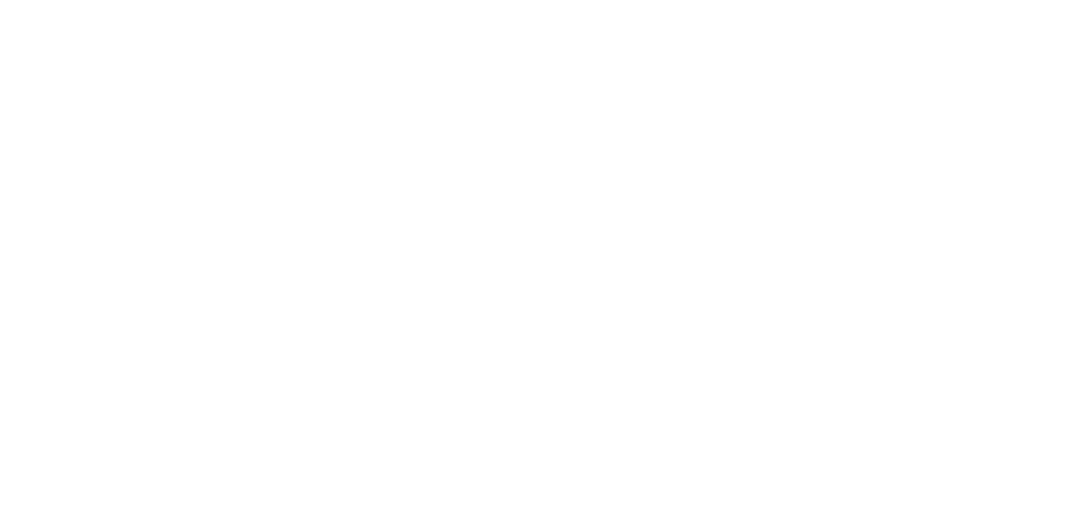
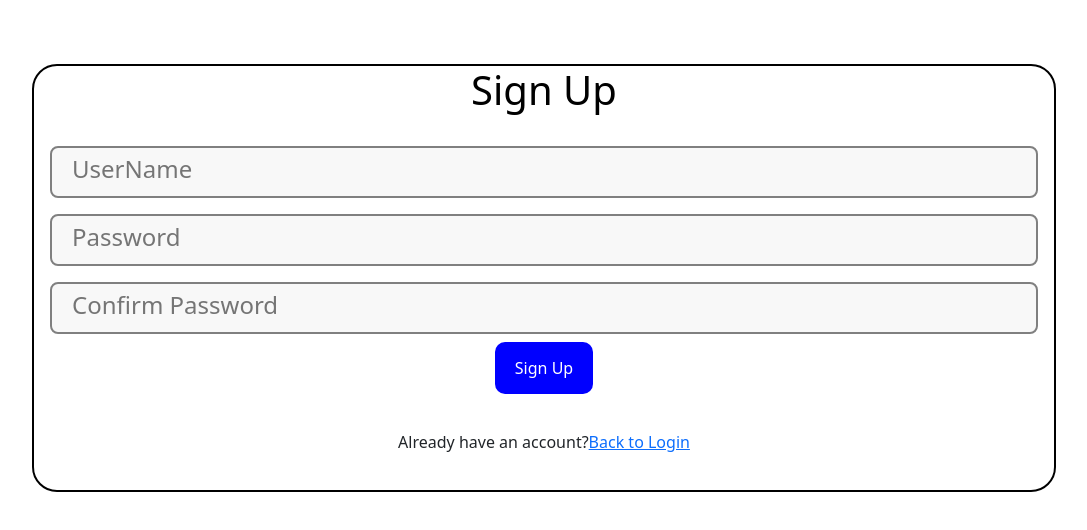
Before and after one commit to CMPUT404F22ProjectTeam/WebApplicationProject, a React (Create React App) app in the folder frontend/my-app/: page /signup in a window 1280 px wide. Before the commit this address had no page. Shown: the top 530 px of the page, without its empty margins (96-1183 px from the left). Built offline with nearby package versions, Linux system fonts and the light colour scheme.

Commit message:
signup&login

```diff
--- a/frontend/my-app/src/App.js
+++ b/frontend/my-app/src/App.js
@@ -7,6 +7,8 @@ import FriendPage from './views/friend/FriendPage';
 import Post from './views/home/Post'
 import EditProfile from './views/home/editProfile';
 import OtherUserPage from './views/world/otherUserPage'
+import Login from './views/login/Login';
+import Signup from './views/login/Signup';
 import "bootstrap/dist/css/bootstrap.min.css";
 
 
@@ -15,12 +17,14 @@ export default function App() {
   return (
     <Router>
       <Routes>
-        <Route exact path='/' element={< HomePage />}></Route>
+        <Route exact path='/' element={< Login />}></Route>
 
+        <Route exact path='/signup' element={< Signup />}></Route>
+        <Route exact path='/home' element={< HomePage />}></Route>
         <Route exact path='/world' element={< WorldPage />}></Route>
         <Route exact path='/message' element={< MessagePage />}></Route>
         <Route exact path='/friend' element={< FriendPage />}></Route>
-        <Route exact path='/Post' element={< Post />}></Route>
+        <Route exact path='/home/Post' element={< Post />}></Route>
         <Route path="/authors/:author_id/posts" element={< Post />} />
         <Route path="/authors/:author_id" element={< HomePage />} />
         <Route exact path='/editProfile' element={< EditProfile />}></Route>
--- a/frontend/my-app/src/components/Navbar/NavbarData.jsx
+++ b/frontend/my-app/src/components/Navbar/NavbarData.jsx
@@ -7,7 +7,7 @@ import GroupIcon from '@mui/icons-material/Group';
 export const SidebarData = [
     {
         icon: <HomeIcon />,
-        link: "/",
+        link: "/home",
     },
     {
         icon: <PublicIcon />,
--- a/frontend/my-app/src/components/Post/FriendSinglePost.jsx
+++ b/frontend/my-app/src/components/Post/FriendSinglePost.jsx
@@ -80,7 +80,6 @@ const FriendSinglePost = ({ postId, comments }) => {
                 .post(`${postId}/comments`, commentData)
                 .then((response) => {
                     console.log(response);
-                    window.location.reload()
                 })
                 .catch((e) => {
                     console.log(e);
--- a/frontend/my-app/src/components/Post/MySinglePost.jsx
+++ b/frontend/my-app/src/components/Post/MySinglePost.jsx
@@ -75,7 +75,6 @@ const MySinglePost = ({ description, image, comments, postId }) => {
                 .post(`${postId}/comments`, commentData)
                 .then((response) => {
                     console.log(response);
-                    window.location.reload()
                 })
                 .catch((e) => {
                     console.log(e);
--- a/frontend/my-app/src/components/Post/SinglePost.jsx
+++ b/frontend/my-app/src/components/Post/SinglePost.jsx
@@ -75,12 +75,10 @@ const SinglePost = ({ author, postId, comments, description, image, handleShare
         }
         else {
             commentData.append('content', comment)
-            alert(`${me}/posts/${id}`)
             axios
                 .post(`${me}/posts/${id}/comments`, commentData)
                 .then((response) => {
                     console.log(response);
-                    window.location.reload()
                 })
                 .catch((e) => {
                     console.log(e);
--- a/frontend/my-app/src/views/home/Post.jsx
+++ b/frontend/my-app/src/views/home/Post.jsx
@@ -241,7 +241,7 @@ export default class Post extends Component {
                   </div>
                 )}
                 <div className="field is-clearfix">
-                  <Link to={`./../`} class="btn" onClick={this.save}>
+                  <Link to={`./../home`} class="btn" onClick={this.save}>
                     Submit
                   </Link>
                 </div>
--- a/frontend/my-app/src/views/home/editProfile.jsx
+++ b/frontend/my-app/src/views/home/editProfile.jsx
@@ -37,7 +37,7 @@ export default function EditProfile() {
             .post(`${base_url}/authors/${AUTHOR_ID}/`, data)
             .then((response) => {
                 console.log(response);
-                navigate('/')
+                navigate('/home')
             })
             .catch((e) => {
                 setError(e)
@@ -53,7 +53,7 @@ export default function EditProfile() {
                 <Navbar />
             </div>
             <div className='split profile'>
-                <Link to={`./../`} className="back">x</Link>
+                <Link to={`./../home`} className="back">x</Link>
                 <div className='container'>
                     <form className='post_information' onSubmit={handleSubmit} >
                         <Form
--- /dev/null
+++ b/frontend/my-app/src/views/login/Login.css
@@ -0,0 +1,55 @@
+.container {
+    padding: 16px;
+}
+
+.login {
+    background-color: white;
+    margin: 5% auto 15% auto;
+    border-radius: 25px;
+    border: 2px solid black;
+    width: 80%;
+}
+
+.signup {
+    background-color: white;
+    margin: 5% auto 15% auto;
+    border-radius: 25px;
+    border: 2px solid black;
+    width: 80%;
+}
+
+.center {
+    justify-content: space-between;
+    text-align: center;
+    align-items: center;
+    padding: 20px;
+}
+
+h1 {
+    color: black;
+    text-align: center;
+}
+
+.button1 {
+    background-color: blue;
+    color: white;
+    padding: 14px 20px;
+    margin: 0 auto;
+    display: block;
+    border: none;
+    cursor: pointer;
+    width: fit-content;
+    border-radius: 10px;
+}
+
+button:hover {
+    opacity: 0.8;
+}
+
+.error {
+    font-size: medium;
+    font-style: italic;
+    color: rgb(240, 0, 0);
+    margin: 0 auto;
+    width: fit-content;
+}
--- /dev/null
+++ b/frontend/my-app/src/views/login/Login.jsx
@@ -0,0 +1,63 @@
+import React, { useState, useCallback } from 'react';
+import { useNavigate } from 'react-router-dom';
+import Form from '../../components/Post/Form';
+import RedirectLink from '../../components/Message/RedirectLink';
+import "./Login.css";
+
+export default function Login() {
+
+    const navigate = useNavigate();
+    const [email, setEmail] = useState('')
+    const [password, setPassword] = useState('')
+    const [error, setError] = useState('')
+
+    const handleEmail = useCallback((event) => {
+        setError('')
+        setEmail(event.target.value)
+    }, []);
+
+    const handlePassword = useCallback((event) => {
+        setError('')
+        setPassword(event.target.value)
+    }, [])
+
+    const handleLogin = useCallback(async (e) => {
+        e.preventDefault()
+        if (!email) {
+            setError('*Email cannot be blank!')
+        } else if (!password) {
+            setError('*Password cannot be blank!')
+        } else {
+            /*connect with backend*/
+            navigate('/home')
+        }
+    }, [email, password])
+
+    return (
+        <form className='login' onSubmit={handleLogin}>
+            <h1>Login</h1>
+            <div class="container">
+                <Form
+                    type="email"
+                    name="email"
+                    action={handleEmail}
+                    placeholder="Email"
+                ></Form>
+                <Form
+                    type="password"
+                    name="password"
+                    action={handlePassword}
+                    placeholder="Password"
+                ></Form>
+                <button className="button1" type="submit">Login</button>
+                {error && (
+                    <p className="error"> {error} </p>
+                )}
+            </div>
+
+            <form className="center">
+                <RedirectLink message="Do not have an account?" link="Sign up here!" href="/signup" />
+            </form>
+        </form>
+    );
+}
--- /dev/null
+++ b/frontend/my-app/src/views/login/Signup.jsx
@@ -0,0 +1,91 @@
+import React, { useState, useCallback } from 'react';
+import { useNavigate } from 'react-router-dom';
+import Form from '../../components/Post/Form';
+import RedirectLink from '../../components/Message/RedirectLink';
+import FormData from 'form-data';
+import axios from "axios";
+import "./Login.css";
+
+export default function Signup() {
+
+    const navigate = useNavigate();
+    const [userName, setUserName] = useState('')
+    const [password, setPassword] = useState('')
+    const [confirmPassword, setConfirmPassword] = useState('')
+    const [error, setError] = useState('')
+    let formData = new FormData();
+
+    const handleUserName = useCallback((event) => {
+        setError('')
+        setUserName(event.target.value)
+    }, []);
+
+    const handlePassword = useCallback((event) => {
+        setError('')
+        setPassword(event.target.value)
+    }, []);
+
+    const handleConfirmPassword = useCallback((event) => {
+        setError('')
+        setConfirmPassword(event.target.value)
+    }, []);
+
+    const handleSignup = useCallback(async (e) => {
+        e.preventDefault()
+        if (!userName) {
+            setError('*UserName cannot be blank!')
+        } else if (!password) {
+            setError('*Password cannot be blank!')
+        } else if (confirmPassword !== password) {
+            setError('*Password and confirm password does not match!')
+        } else {
+            formData.append('username', userName)
+            formData.append('password', password)
+            axios
+                .put(`https://fallprojback.herokuapp.com/signup/`, formData)
+                .then((response) => {
+                    console.log(response);
+                    alert("Sign up Successfully!")
+                    navigate('/')
+                })
+                .catch((e) => {
+                    console.log(e);
+                });
+        }
+    }, [userName, password, confirmPassword])
+    return (
+        <form className='signup' onSubmit={handleSignup}>
+            <h1>Sign Up</h1>
+            <div class="container">
+                <Form
+                    type="text"
+                    name="userName"
+                    action={handleUserName}
+                    placeholder="UserName"
+                ></Form>
+
+                <Form
+                    type="password"
+                    name="password"
+                    action={handlePassword}
+                    placeholder="Password"
+                ></Form>
+
+                <Form
+                    type="password"
+                    name="confirmPassword"
+                    action={handleConfirmPassword}
+                    placeholder="Confirm Password"
+                ></Form>
+                <button className="button1" type="submit">Sign Up</button>
+                {error && (
+                    <p className="error"> {error} </p>
+                )}
+            </div>
+
+            <form className="center">
+                <RedirectLink message="Already have an account?" link="Back to Login" href="/" />
+            </form>
+        </form>
+    );
+}
```
